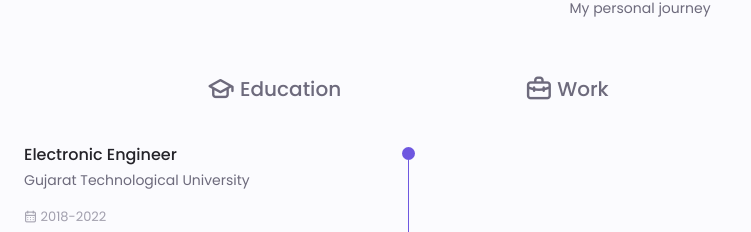
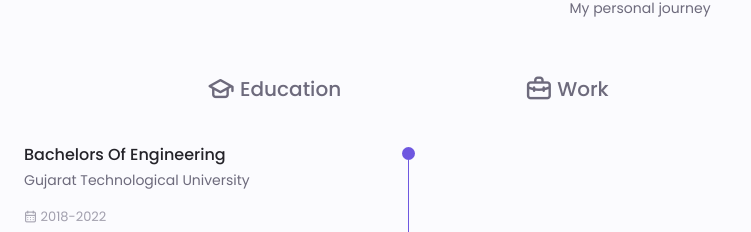
Before and after one commit to KetanVardekar/myNewPortfolio, a plain HTML site: page index.html in a window 1280 px wide. Shown: the part 2316-2548 px from the top of the page, without its empty margins (0-751 px from the left). Drawn offline with nearby package versions, Linux system fonts and the light colour scheme.

Commit message:
first-commit

```diff
--- a/index.html
+++ b/index.html
@@ -288,7 +288,7 @@
                         <!--==================== QUALIFICATION 1====================-->
                         <div class="qualification__data">
                             <div>
-                                <h3 class="qualification__title">Electronic Engineer</h3>
+                                <h3 class="qualification__title">Bachelors Of Engineering</h3>
                                 <span class="qualification__subtitle">Gujarat Technological University</span>
                                 <div class="qualification__calendar">
                                     <i class="uil uil-calendar-alt"></i>
```
